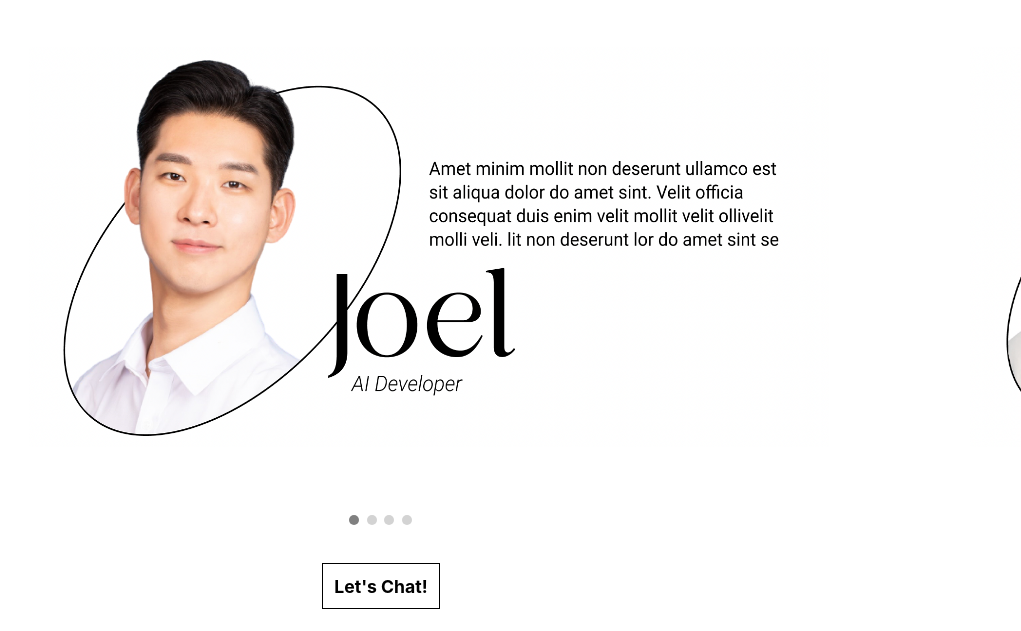
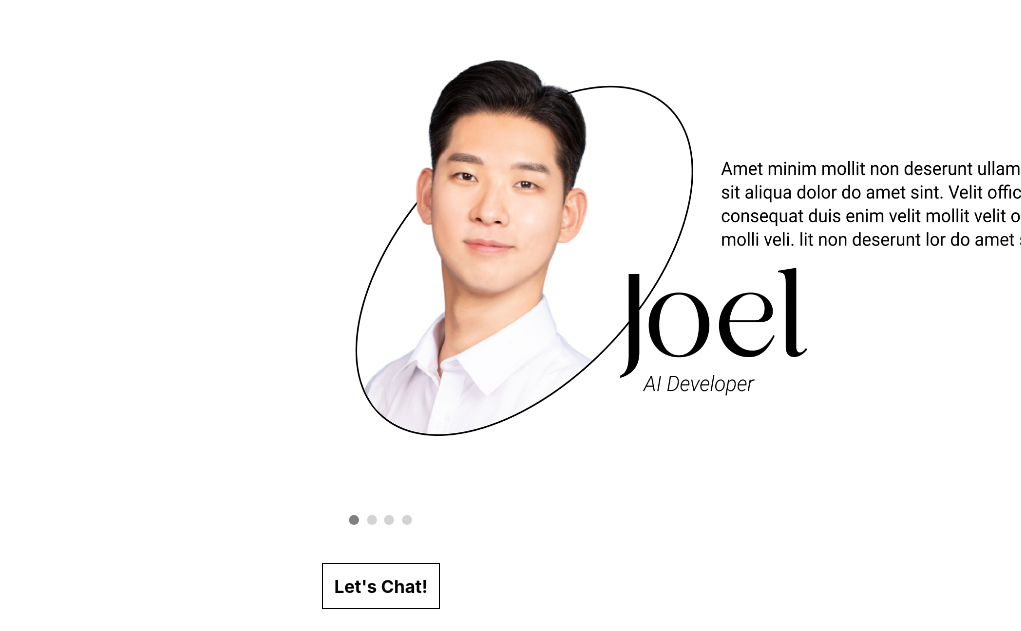
Before and after one commit to emulsion199/self-ai, a React (Create React App) app: page / in a window 1280 px wide. Shown: the part 1342-1973 px from the top of the page, without its empty margins (259-1280 px from the left). Built offline with nearby package versions, Linux system fonts and the light colour scheme.

Commit message:
image update

```diff
--- a/src/components/StartComponent/SelectImage.js
+++ b/src/components/StartComponent/SelectImage.js
@@ -28,6 +28,11 @@ const css={
         background:'gray',
         borderRadius: '100%',
         transition: 'all ease 0.5s',
+    },
+    grid_person:
+    {
+        display:'grid',
+        gridTemplateColumns: '1fr 1fr 1fr 1fr',
     },
     grid_column_circle:
     {
@@ -87,8 +92,8 @@ const SelectImage=()=>
     setIsDrag(false);
     const d=sx-e.pageX
     setgap(startX-e.pageX)
+    console.log(startX, e.pageX, gap)
     const endX=scrollRef.current.scrollLeft
-    console.log(d)
     if(d<0 && selected_num>1)
     {
         setselected_num(selected_num-1)
@@ -124,13 +129,12 @@ const SelectImage=()=>
                     onMouseUp={onDragEnd}
 
             ref={scrollRef} style={css.real_display}
-
             >
                 <div style={{
                                 display: 'grid',
-                                gridTemplateColumns: '1fr 1fr 1fr 1fr 100px',
-                                gridGap:'11%',
-                                transform: 'translateX('+(gap+(-22.5)*(selected_num-2))+'%)',
+                                gridTemplateColumns: '1fr 1fr 1fr 1fr',
+                                gridGap:'10%',
+                                transform: 'translateX('+(-220+gap+(-800)*(selected_num-2))+'px)',
                                 transition: 'all ease 0.5s',
                             }}>
                     {type.map((t)=>{
```
Also changed, not shown: src/image/3_temp.png, src/image/4_temp.png.
